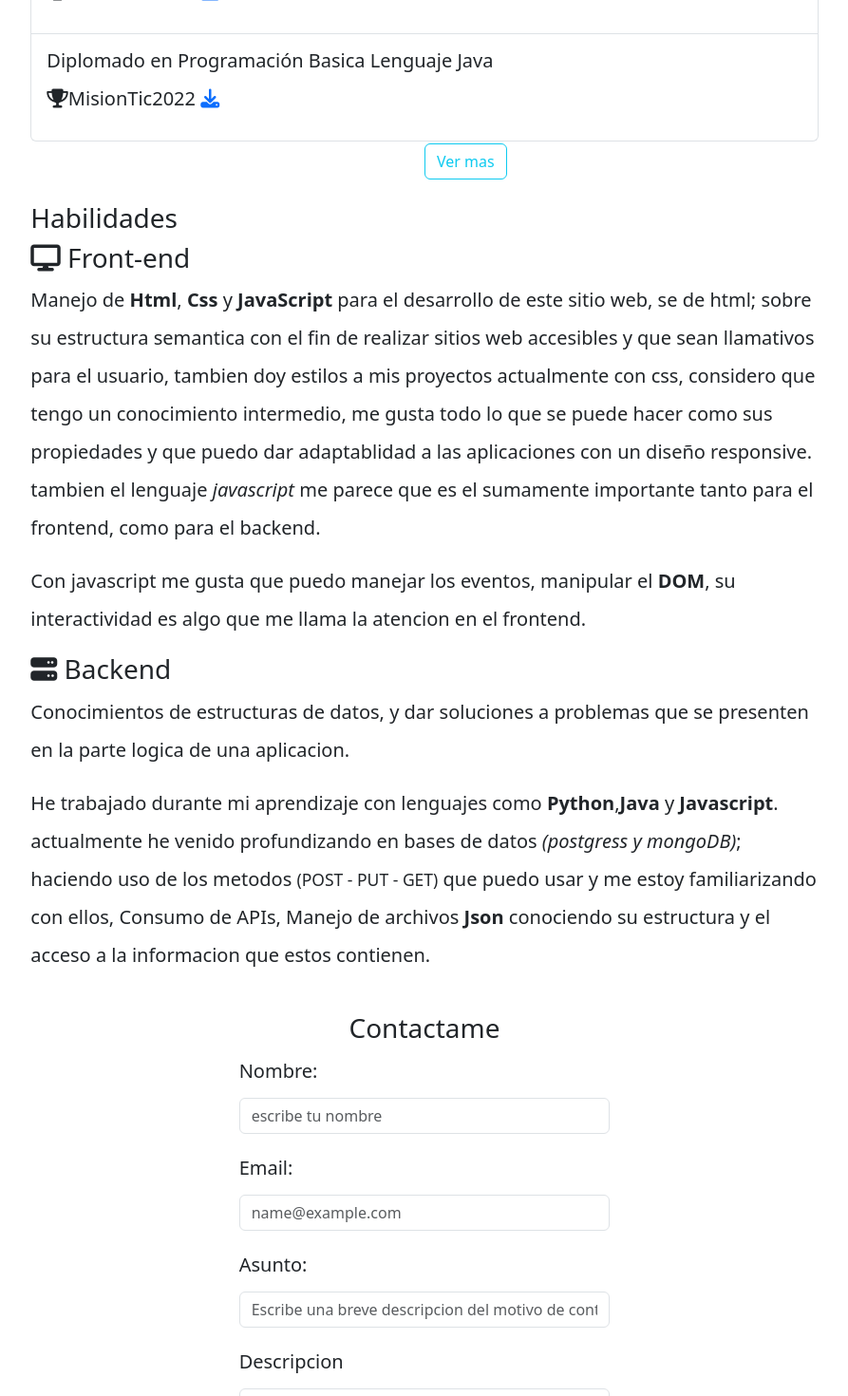
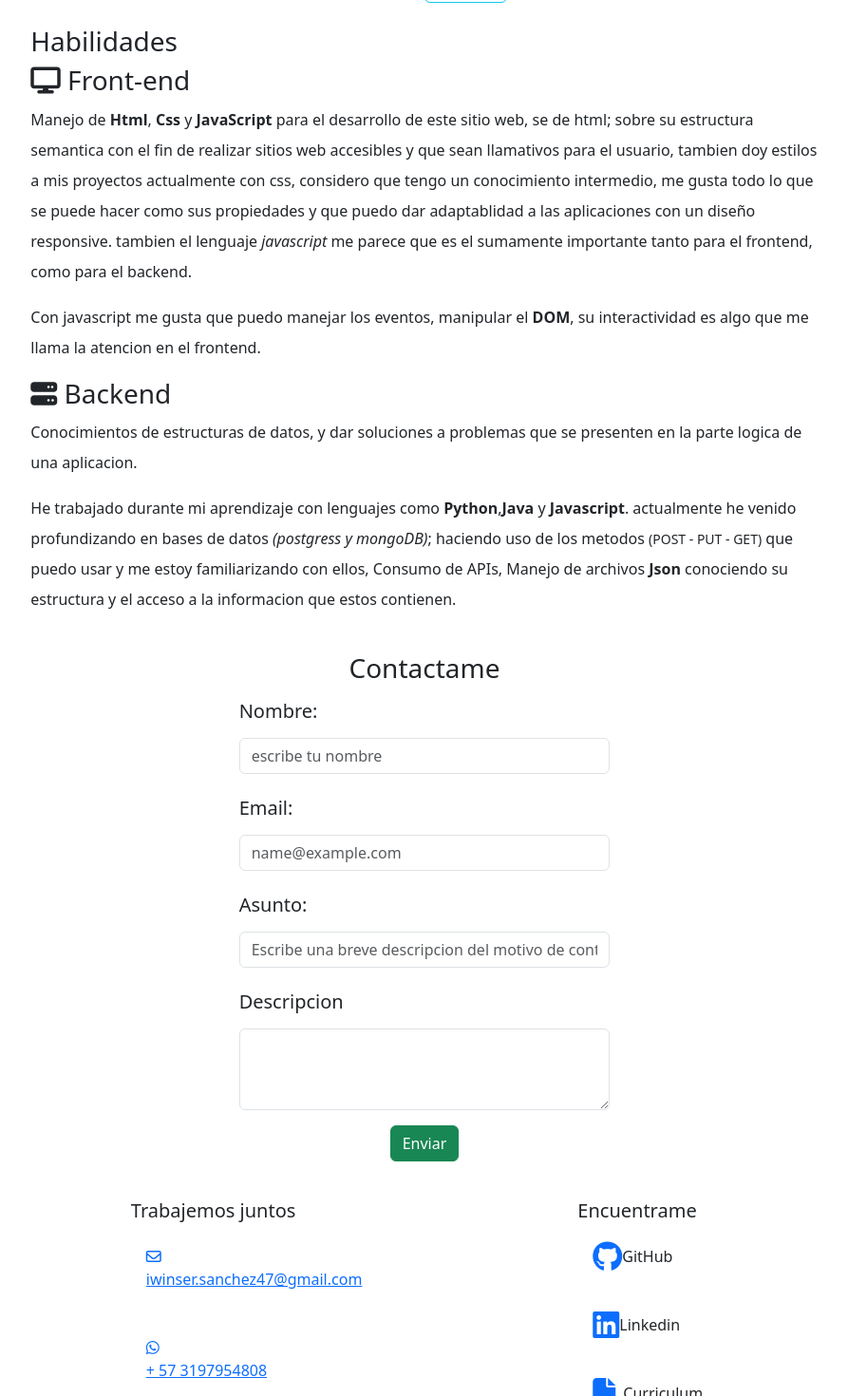
Before and after one commit to iwinser117/react-portafolio, a React app: page / in a window 1280 px wide. Shown: the part 1330-2800 px from the top of the page at 95% size, without its empty margins (193-1086 px from the left). Built offline with nearby package versions, Linux system fonts and the light colour scheme.

Commit message:
ok, footer

```diff
--- a/src/buttons/BtnArriba.jsx
+++ b/src/buttons/BtnArriba.jsx
@@ -23,7 +23,7 @@ const BtnArriba = () => {
 
   return (
     <button
-      className="position-fixed bottom-0 end-0 translate-middle translate-middle btn btn-secondary"
+      className="text-warning position-fixed bottom-0 end-0 translate-middle translate-middle btn btn-primary"
       onClick={() => handleClick()}
       style={{ display: showButton ? "block" : "none" }}
     >
--- a/src/components/Acerca.jsx
+++ b/src/components/Acerca.jsx
@@ -6,7 +6,7 @@ const Acerca = () => {
      setIsVisible(!isVisible);
    };
   return (
-    <section className="container col-8 fs-5 text-justify lh-lg">
+    <section className="container col-8  text-justify lh-lg">
       <article id="acercademi">
         <h3>Acerca de mi</h3>
         <p>
--- /dev/null
+++ b/src/components/Aside.jsx
@@ -0,0 +1,68 @@
+import React from "react";
+
+const Aside = () => {
+  return (
+    <section className="container col-8  ">
+      <aside className="d-flex justify-content-around ">
+        <div className="card aside">
+          <div className="card-body">
+            <h5 className="card-title">Trabajemos juntos</h5>
+            <div className="card-body d-flex">
+              <a href="mailto:iwinser.sanchez47@gmail.com">
+                <i className="fa-regular fa-envelope"></i>
+
+                <p>iwinser.sanchez47@gmail.com</p>
+              </a>
+            </div>
+            <div className="card-body d-flex ">
+              <a
+                target="_blank"
+                rel="noopener noreferrer"
+                href="https://api.whatsapp.com/send?phone=3197954808&text=Hola,%20cordial%20saludo.%20Gracias%20por%20contactarme%20en%20que%20puedo%20ayudarte?%20"
+              >
+                <i className="fa-brands fa-whatsapp"></i>
+                <p>+ 57 3197954808</p>
+              </a>
+            </div>
+          </div>
+        </div>
+        <div className="card aside">
+          <div className="card-body">
+            <h5 className="card-title">Encuentrame</h5>
+            <div className="card-body d-flex">
+              <a
+                href="https://github.com/iwinser117"
+                target="_blank"
+                rel="noopener noreferrer"
+              >
+                <i className="fa-brands fa-github fa-2xl"></i>
+              </a>
+              <p>GitHub</p>
+            </div>
+            <div className="card-body d-flex">
+              <a
+                href="https://www.linkedin.com/in/iwinser-aljadys-sanchez-0a62a0234/?originalSubdomain=co"
+                target="_blank"
+                rel="noopener noreferrer"
+              >
+                <i className="fa-brands fa-linkedin fa-2xl"></i>
+              </a>
+              <p>Linkedin</p>
+            </div>
+            <div className="card-body d-flex">
+              <a
+                download="CurriculumDeveloperIwinserSanchez"
+                href="./images/IwinserSanchez.pdf"
+              >
+                <i className="fa-solid fa-file-pdf fa-2xl"></i>
+              </a>
+              <p>Curriculum</p>
+            </div>
+          </div>
+        </div>
+      </aside>
+    </section>
+  );
+};
+
+export default Aside;
--- a/src/components/Footer.jsx
+++ b/src/components/Footer.jsx
@@ -1,10 +1,12 @@
 import React from 'react';
-
+import logo from '../assets/ok.svg'
 const Footer = () => {
     return (
-        <div>
-
-        </div>
+      <div className="d-flex justify-content-center align-items-center">
+        <p>
+          <img src={logo} width="52px" alt="" /> &copy; 2023 Alojado en Netlify
+        </p>
+      </div>
     );
 }
 
--- a/src/components/Habilidades.jsx
+++ b/src/components/Habilidades.jsx
@@ -2,7 +2,7 @@ import React from 'react';
 
 const Habilidades = () => {
     return (
-      <section className="container col-8 fs-5 text-justify lh-lg">
+      <section className="container col-8  text-justify lh-lg">
         <article id='habilidades'>
           <h3>Habilidades</h3>
         </article>
--- a/src/pages/Home.jsx
+++ b/src/pages/Home.jsx
@@ -6,6 +6,8 @@ import Acerca from "../components/Acerca";
 import Habilidades from "../components/Habilidades";
 import BtnArriba from "../buttons/BtnArriba";
 import Formulario from "../components/Formulario";
+import Aside from "../components/Aside";
+import Footer from "../components/Footer";
 
 const Home = () => {
   return (
@@ -17,6 +19,8 @@ const Home = () => {
         <Habilidades/>
         <BtnArriba/>
         <Formulario/>
+        <Aside/>
+        <Footer/>
       </div>
     </>
   );
--- a/src/styles/home.css
+++ b/src/styles/home.css
@@ -32,3 +32,6 @@
 .mostrarList {
   display: none;
 }
+.aside {
+  border:none;
+}
--- /dev/null
+++ b/src/styles/root.sass
@@ -0,0 +1,41 @@
+$blue: #0d6efd
+$indigo: #6610f2
+$purple: #6f42c1
+$pink: #d63384
+$red: #dc3545
+$orange: #fd7e14
+$yellow: #ffc107
+$green: #198754
+$teal: #20c997
+$cyan: #0dcaf0
+
+$primary: $blue
+$secondary: $gray-600
+$success: $green
+$info: $cyan
+$warning: $yellow
+$danger: $red
+$light: $gray-100
+$dark: $gray-900
+
+    // background
+
+$blue: #0d6efd
+$indigo: #6610f2
+$purple: #6f42c1
+$pink: #d63384
+$red: #dc3545
+$orange: #fd7e14
+$yellow: #ffc107
+$green: #198754
+$teal: #20c997
+$cyan: #0dcaf0
+
+$primary: $blue
+$secondary: $gray-600
+$success: $green
+$info: $cyan
+$warning: $yellow
+$danger: $red
+$light: $gray-100
+$dark: $gray-900
```
